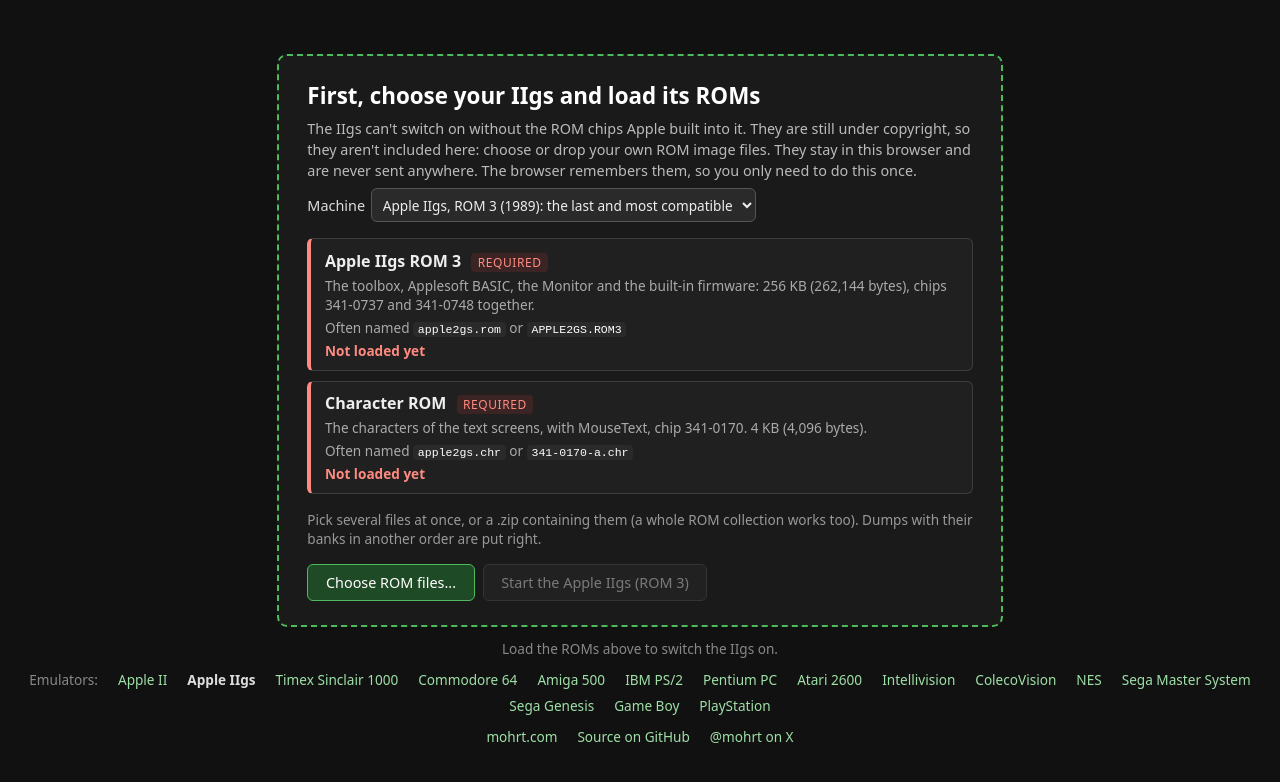
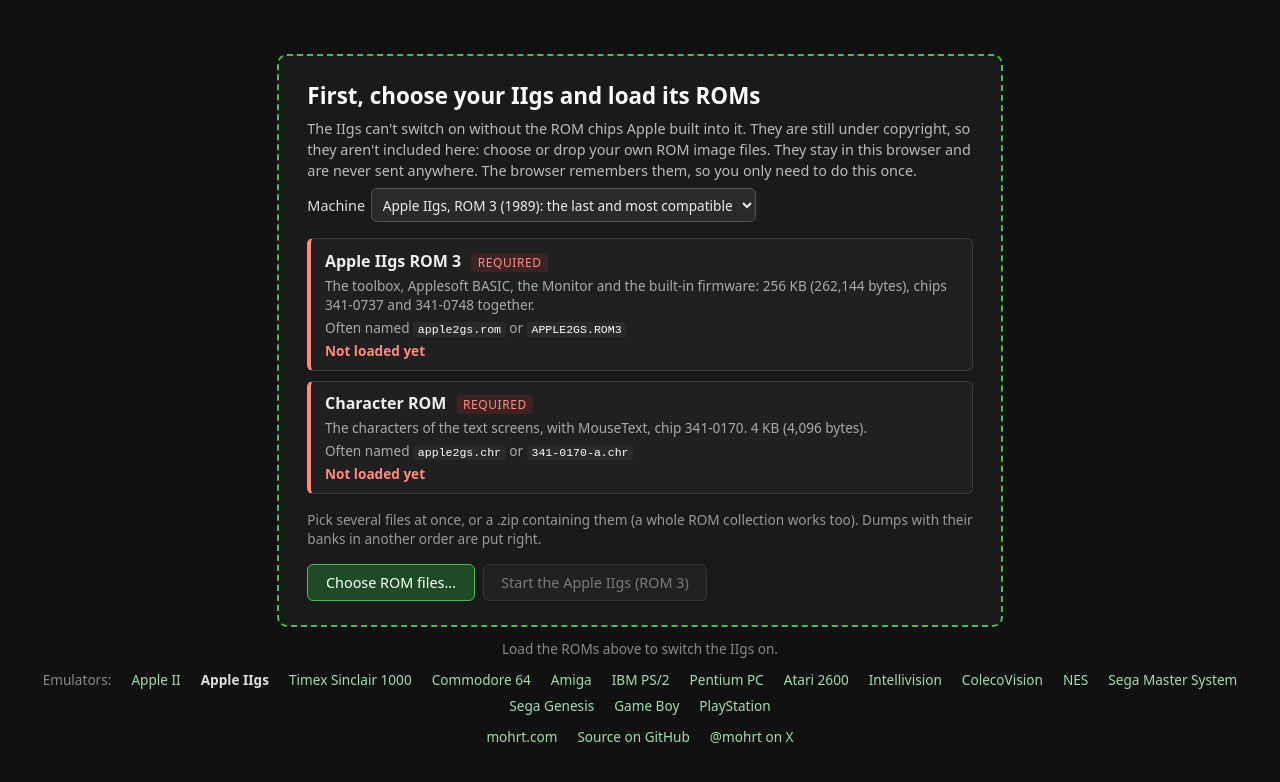
Before and after one commit to mohrt/appleiigs, a website built with Vite: page index.html in a window 1280 px wide. Built offline with nearby package versions, Linux system fonts and the light colour scheme.

Commit message:
Link the Amiga emulator at its new address

```diff
--- a/index.html
+++ b/index.html
@@ -278,7 +278,7 @@
         <strong aria-current="page">Apple IIgs</strong>
         <a href="https://mohrt.github.io/sz81/">Timex Sinclair 1000</a>
         <a href="https://mohrt.github.io/c64/">Commodore 64</a>
-        <a href="https://mohrt.github.io/amiga500/">Amiga 500</a>
+        <a href="https://mohrt.github.io/amiga/">Amiga</a>
         <a href="https://mohrt.github.io/ibmps2/">IBM PS/2</a>
         <a href="https://mohrt.github.io/pentiumpc/">Pentium PC</a>
         <a href="https://mohrt.github.io/atari2600/">Atari 2600</a>
```
